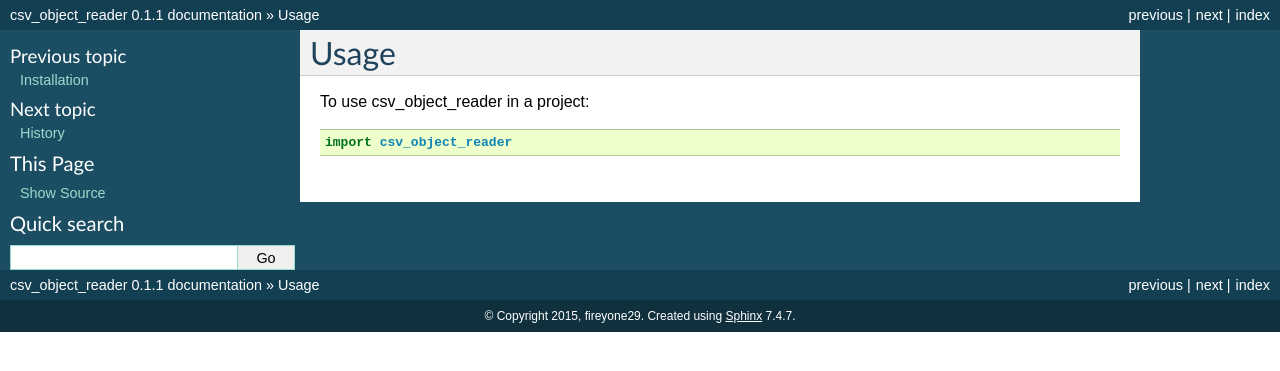
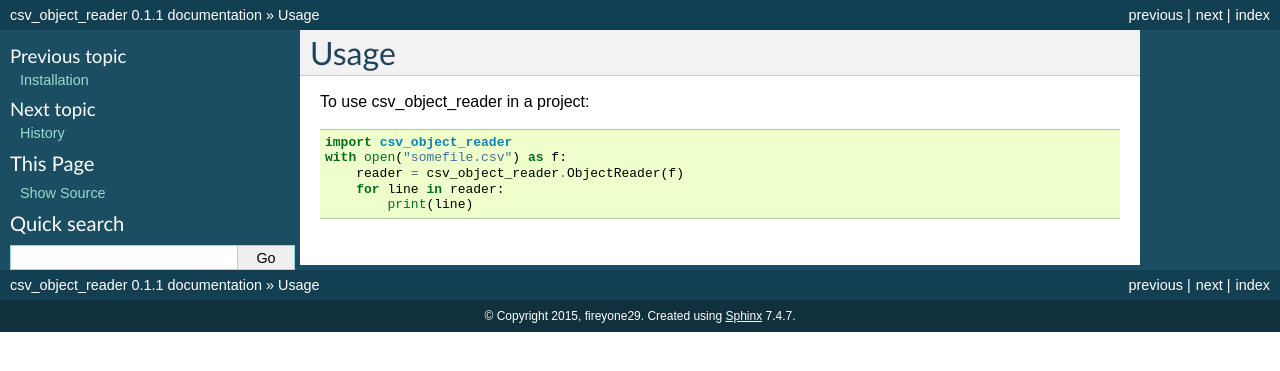
Before and after one commit to fireyone29/csv_object_reader, a Sphinx documentation site: the page built from docs/usage.rst, in a window 1280 px wide. Shown: the top 371 px of the page. Built offline with Sphinx 7.4.7, drawn with Linux system fonts in a browser that asks for light colours; the version number is read from the project's files by our own code.

Commit message:
Make usage slightly more interesting

```diff
--- a/docs/usage.rst
+++ b/docs/usage.rst
@@ -5,3 +5,7 @@ Usage
 To use csv_object_reader in a project::
 
     import csv_object_reader
+    with open("somefile.csv") as f:
+        reader = csv_object_reader.ObjectReader(f)
+        for line in reader:
+            print(line)
```
